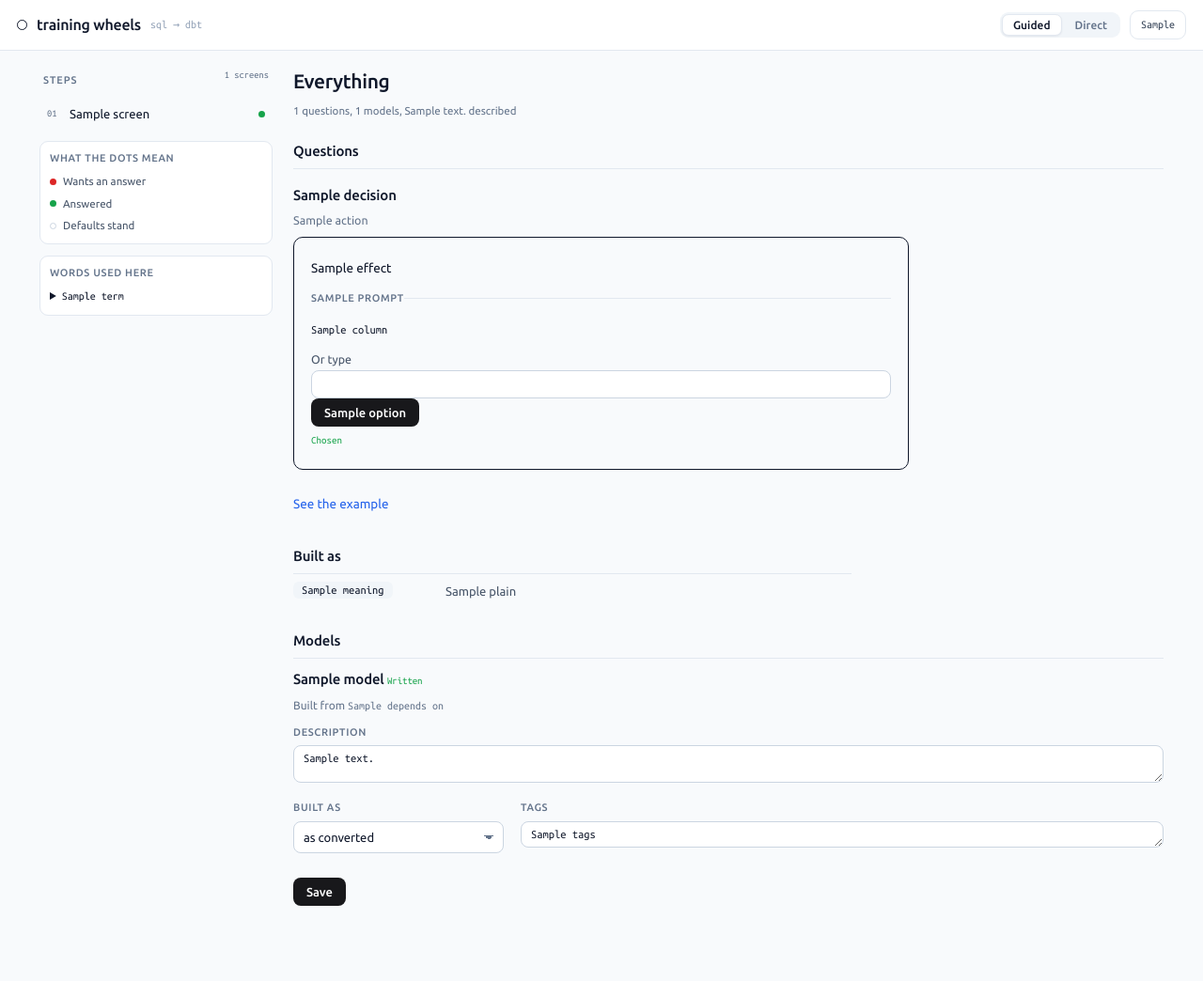
After one commit to Muizzkolapo/dbt-training-wheels, a Python web app: template src/dbtw/web/templates/everything.html in a window 1280 px wide. The commit adds this page. Shown: the whole page at 94% size. Run offline with Jinja, Linux system fonts and the light colour scheme; the template is opened without the code that fills it: most values are stand-ins (such as "Sample title", 1, 10 or a date in 2020).

Commit message:
Offer the walk collapsed onto one screen (#30)
The last thing in the design that was not built: its Mode toggle, and the
workbench behind it. "Comfortable? Switch to direct mode -- same conversion,
everything on one screen, none of this column."

What direct mode replaces is the *asking*: a screen per question and the
screen for the models become one. It does not replace the screens that report
what the conversion did. Reading is not the part a comfortable reader wants
collapsed, and "Decided for you", "What changed" and "Files" say the same
things in both modes because they are the same conversion.

Same conversion, and that is a test rather than a claim: the same answers
produce the same files either way, byte for byte. It is why `mode` is held on
`Source` beside the session rather than passed into `assemble` -- nothing
below the web layer knows this exists, and nothing below it can.

The guided walk is untouched and still the default, so the suite that walks
it did not move: `_screen_urls` excludes the workbench for the reason it
already excludes the entry screen -- both belong to something other than the
guided walk. The cross-cutting rules are run over the workbench in its own
file instead, through the helpers that own them, so it is held to the same
four: nothing marked as the engine's that the engine never produced, nothing
of its own at sentence length, every count the length of its list, and no
digit that answers to nothing.

Each question on the workbench keeps a link to its own screen, because the
worked example lives there and five of five named it unprompted. A reader who
collapses the walk gives up the table, not access to it -- and stacking eight
of them on one screen is the wall this screen exists to avoid.

`back` is checked before it is followed: it is a value a form supplies, and
following it anywhere would make this an open redirect on somebody's own
machine. Four mutations die -- a `back` that goes anywhere, a mode this walk
does not have, the workbench rendering in guided mode, and only the first
question being shown.


Claude-Session: https://claude.ai/code/session_0142yY5euArYyxoHhoGWcMz2

Co-authored-by: Claude Opus 5 (1M context) <noreply@anthropic.com>

```diff
--- a/src/dbtw/web/static/app.css
+++ b/src/dbtw/web/static/app.css
@@ -69,6 +69,26 @@ a:hover { color: var(--ink); text-decoration: underline; }
 .bar .name { font-size: 16px; font-weight: 500; letter-spacing: -0.015em; }
 .bar .arrow { font-family: var(--mono); font-size: 12px; color: var(--fainter); }
 .bar .spacer { flex: 1; }
+/* The Mode toggle: two buttons in one well, the current one raised out of
+   it. Not the page's acting button -- that is near-black and there is one of
+   it per screen -- so this is quiet until pressed. */
+.bar .mode { display: flex; gap: 2px; background: var(--fill); border-radius: 9px; padding: 2px; }
+.bar .mode button { background: transparent; border: 1px solid transparent; border-radius: 7px;
+                    color: var(--quiet); font: 500 12px var(--sans); padding: 4px 11px; }
+.bar .mode button.on { background: var(--card); border-color: var(--rule);
+                       box-shadow: 0 1px 2px rgba(15, 23, 42, 0.06); color: var(--ink); }
+.bar .mode button:hover { color: var(--ink); }
+
+/* One question in the workbench: the same answers as its own screen, with
+   the heading doing the work the h1 does there. */
+ul.asks { list-style: none; margin: 0; padding: 0; }
+ul.asks > li { border-top: 1px solid var(--rule); padding: 16px 0 4px; }
+ul.asks h3 { color: var(--ink); font-size: 15px; font-weight: 500; letter-spacing: -0.01em;
+             margin: 0 0 4px; max-width: 62ch; text-transform: none; }
+ul.asks .action { color: var(--quiet); font-size: 12.5px; font-weight: 400; margin: 0 0 8px; }
+ul.describe h3 { color: var(--ink); font-size: 15px; font-weight: 500; letter-spacing: -0.01em;
+                 margin: 0 0 2px; text-transform: none; }
+
 .bar .project {
   border: 1px solid var(--rule); border-radius: 9px; background: var(--card);
   font-family: var(--mono); font-size: 12px; color: var(--ink-2);
--- a/src/dbtw/web/templates/base.html
+++ b/src/dbtw/web/templates/base.html
@@ -74,6 +74,19 @@
       <span class="name">training wheels</span>
       <span class="arrow">sql &rarr; dbt</span>
       <span class="spacer"></span>
+      {%- if screens %}
+      {# The design's Mode toggle. A form rather than a link, because it
+         changes what this app holds, and it lands the reader back where they
+         pressed it. Only while there is a walk to reshape: on the entry
+         screen there is nothing yet to be guided through. #}
+      <form class="mode" method="post" action="/mode">
+        <input type="hidden" name="back" value="{{ here or '/' }}">
+        <button type="submit" name="mode" value="guided"
+                class="{{ 'on' if mode != 'direct' else 'off' }}">Guided</button>
+        <button type="submit" name="mode" value="direct"
+                class="{{ 'on' if mode == 'direct' else 'off' }}">Direct</button>
+      </form>
+      {%- endif %}
       <span class="project" data-engine data-identifier>{{ project_path }}</span>
     </header>
 
--- /dev/null
+++ b/src/dbtw/web/templates/everything.html
@@ -0,0 +1,136 @@
+{#
+  Every question and every model on one screen -- the design's workbench,
+  and the other half of its Mode toggle: "same conversion, everything on one
+  screen, none of this column."
+
+  What this replaces is the *asking*: a screen per question, and the describe
+  screen. It does not replace the screens that report what the conversion
+  did. Reading is not the part a comfortable reader wants collapsed, and
+  "Decided for you", "What changed" and "Files" say the same things in both
+  modes because they are the same conversion.
+
+  Each question keeps a link to its own screen. The worked example lives
+  there and is the single most effective element the walkthroughs measured --
+  five of five named it unprompted -- so a reader who collapses the walk
+  gives up the table, not access to it.
+
+  No example here, and that is the honest omission rather than a shrunken
+  one: a worked example is a table of rows per question, and eight of them
+  stacked on one screen is the wall this screen exists to avoid.
+#}
+{% extends "base.html" %}
+{% block main %}
+<h1>Everything</h1>
+<p class="tally"><span data-count="ask">{{ asks | length }}</span> questions,
+  <span data-count="model">{{ models | length }}</span> models,
+  <span data-count="described">{{ described }}</span> described</p>
+
+{%- if asks %}
+<h2>Questions</h2>
+<ul class="asks">
+  {%- for ask in asks %}
+  <li data-item="ask">
+    <h3><span data-engine>{{ ask.decision.plain_question }}</span></h3>
+    <p class="action"><span data-engine>{{ ask.decision.action }}</span></p>
+    <ul class="answers">
+      {%- for choice in ask.choices %}
+      <li data-item="answer"{% if choice.chosen %} class="chosen"{% endif %}>
+        <form method="post" action="/answer">
+          <input type="hidden" name="key" value="{{ ask.decision.key }}">
+          <input type="hidden" name="kind" value="{{ choice.option.kind }}">
+          <p><span data-engine>{{ choice.option.effect }}</span></p>
+          {%- if choice.prompt %}
+          <fieldset>
+            <legend><span data-engine>{{ choice.prompt }}</span></legend>
+            <ul class="columns">
+              {%- for column in choice.columns %}
+              <li data-item="column">
+                {%- if column.tick %}
+                <label><input type="checkbox" name="columns" value="{{ column.name }}">
+                  <span data-engine>{{ column.name }}</span></label>
+                {%- else %}
+                <span data-engine>{{ column.name }}</span>
+                {%- endif %}
+              </li>
+              {%- endfor %}
+            </ul>
+            <label>Or type <input type="text" name="typed"></label>
+          </fieldset>
+          {%- endif %}
+          <button type="submit"><span data-engine>{{ choice.option.label }}</span></button>
+          {%- if choice.chosen %}<p class="mark">Chosen</p>{% endif %}
+        </form>
+      </li>
+      {%- endfor %}
+    </ul>
+    <p class="onward"><a data-link="one" href="/questions/{{ ask.index }}">See the example</a></p>
+  </li>
+  {%- endfor %}
+</ul>
+{%- endif %}
+
+<h2>Built as</h2>
+<ul class="meanings">
+  {%- for name, plain in meanings %}
+  <li data-item="meaning">
+    <code><span data-engine>{{ name }}</span></code>
+    <span class="means"><span data-engine>{{ plain }}</span></span>
+  </li>
+  {%- endfor %}
+</ul>
+
+<h2>Models</h2>
+<ul class="describe">
+  {%- for row in models %}
+  <li data-item="model">
+    <h3><span data-engine>{{ row.model.name }}</span>
+      {%- if row.description %}
+      <span class="mark" data-item="described">Written</span>
+      {%- else %}
+      <span class="mark blank">Still blank</span>
+      {%- endif %}</h3>
+    {%- if row.model.depends_on %}
+    <p class="depends">Built from
+      {%- for name in row.model.depends_on %}
+      <span data-item="depends" data-engine>{{ name }}</span>
+      {%- endfor %}</p>
+    {%- endif %}
+    <form method="post" action="/describe">
+      <input type="hidden" name="model" value="{{ row.model.name }}">
+      <label class="field-block">
+        <span class="key">Description</span>
+        {%- if row.description %}
+        <textarea name="text" rows="2"
+                  data-engine data-identifier>{{ row.description }}</textarea>
+        {%- else %}
+        <textarea name="text" rows="2"></textarea>
+        {%- endif %}
+      </label>
+      <div class="model-config">
+        <label class="field-block">
+          <span class="key">Built as</span>
+          <select name="materialization">
+            <option value=""{% if row.materialization not in row.choosable %} selected{% endif %}>
+              as converted</option>
+            {%- for choice in row.choosable %}
+            <option value="{{ choice }}"{% if row.materialization == choice %} selected{% endif %}>
+              {{ choice }}</option>
+            {%- endfor %}
+          </select>
+        </label>
+        <label class="field-block">
+          <span class="key">Tags</span>
+          {%- if row.tags %}
+          <textarea name="tags" rows="1" spellcheck="false"
+                    data-engine data-identifier>{{ row.tags }}</textarea>
+          {%- else %}
+          <textarea name="tags" rows="1" spellcheck="false"></textarea>
+          {%- endif %}
+        </label>
+      </div>
+      <p class="onward"><button type="submit">Save</button></p>
+    </form>
+  </li>
+  {%- endfor %}
+</ul>
+{% endblock %}
```
Also changed, not shown: src/dbtw/web/app.py (+133 -2 lines), src/dbtw/web/state.py (+7 -0 lines), tests/unit/web/test_direct_mode.py (added, +221 -0 lines), tests/unit/web/test_screens.py (+18 -5 lines).
